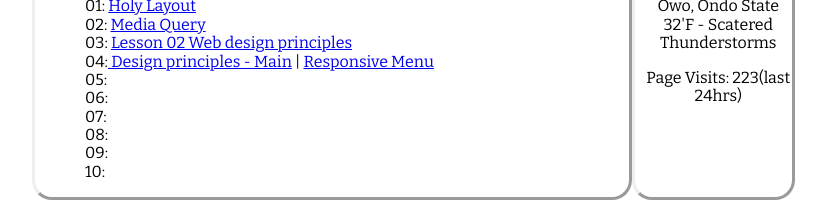
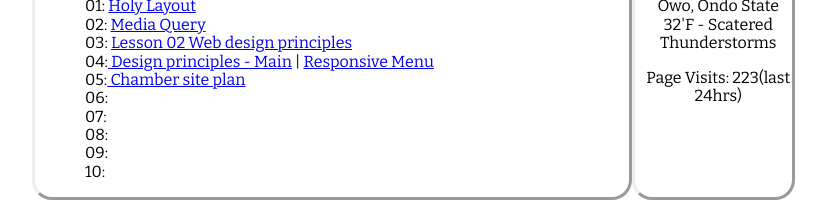
Before and after one commit to Offizil/wdd230, a plain HTML site: page index.html in a window 1280 px wide. Shown: the part 707-909 px from the top of the page, without its empty margins (234-1060 px from the left). Drawn offline with nearby package versions, Linux system fonts and the light colour scheme; grey boxes are pictures that could not be loaded.

Commit message:
updated homepage

```diff
--- a/index.html
+++ b/index.html
@@ -45,7 +45,7 @@
                 <li>02: <a href="#">Media Query</a> </li>
                 <li>03: <a href="lesson02/design.html">Lesson 02 Web design principles</a></li>
                 <li>04:<a href="lesson02/design-principles.html"> Design principles - Main</a> | <a href="https://codepen.io/Offizil/pen/zYbamdE">Responsive Menu </a></li>
-                <li>05:</li>
+                <li>05:<a href="lesson03/chamber-site-plan.html"> Chamber site plan</a></li>
                 <li>06:</li>
                 <li>07:</li>
                 <li>08:</li>
```
